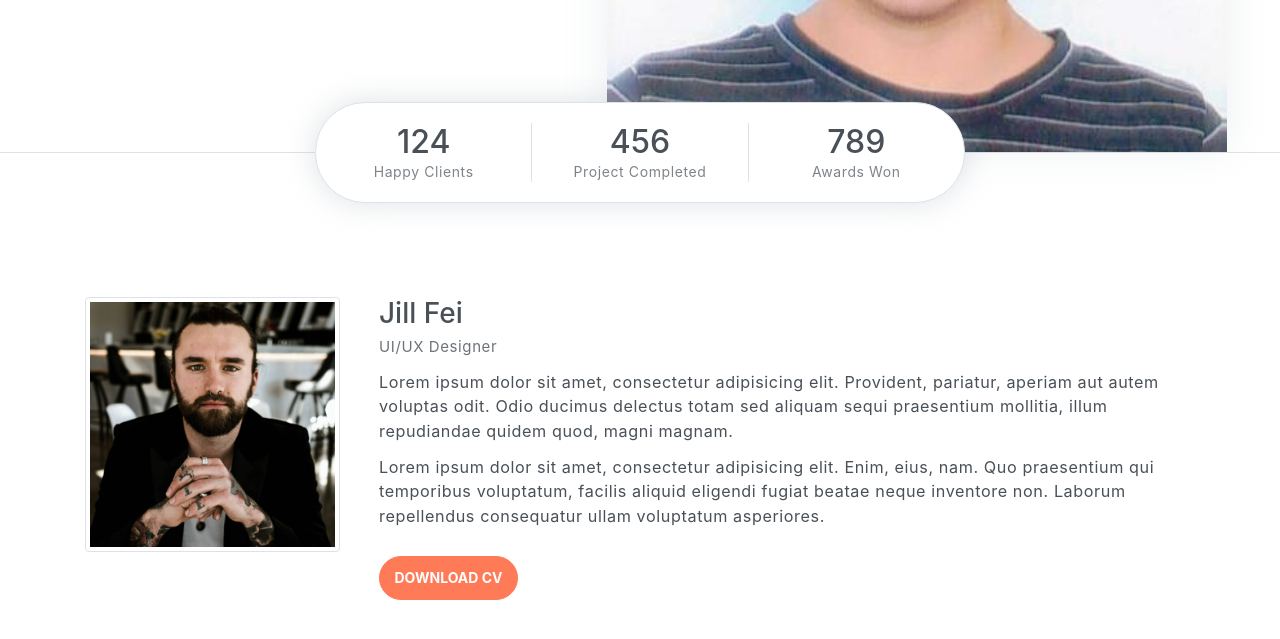
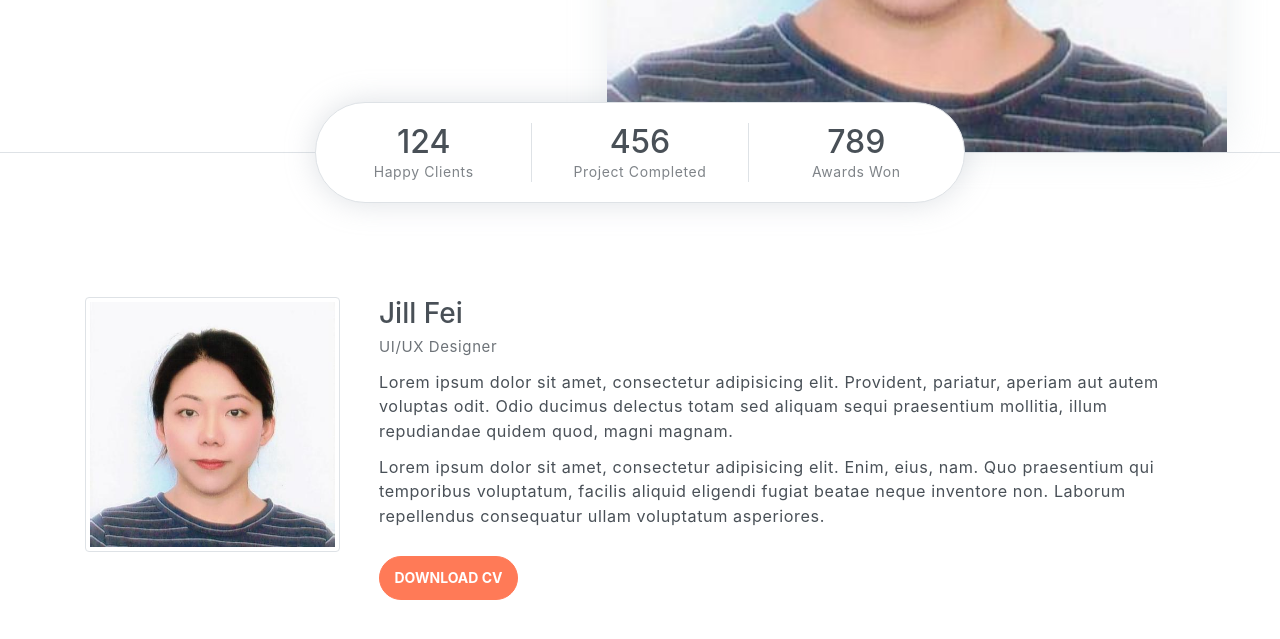
Before and after one commit to Fay09020902/Fay09020902.github.io, a plain HTML site: page index.html in a window 1280 px wide. Shown: the part 599-1238 px from the top of the page. Drawn offline with Linux system fonts and the light colour scheme.

Commit message:
Update index.html

```diff
--- a/index.html
+++ b/index.html
@@ -101,7 +101,7 @@
         <div class="container mt-5">
             <div class="row text-center text-md-left">
                 <div class="col-md-3">
-                    <img src="assets/imgs/avatar.jpg" alt="" class="img-thumbnail mb-4">
+                    <img src="assets/imgs/67878906.jpg" alt="" class="img-thumbnail mb-4">
                 </div>
                 <div class="pl-md-4 col-md-9">
                     <h6 class="title">Jill Fei</h6>
```
